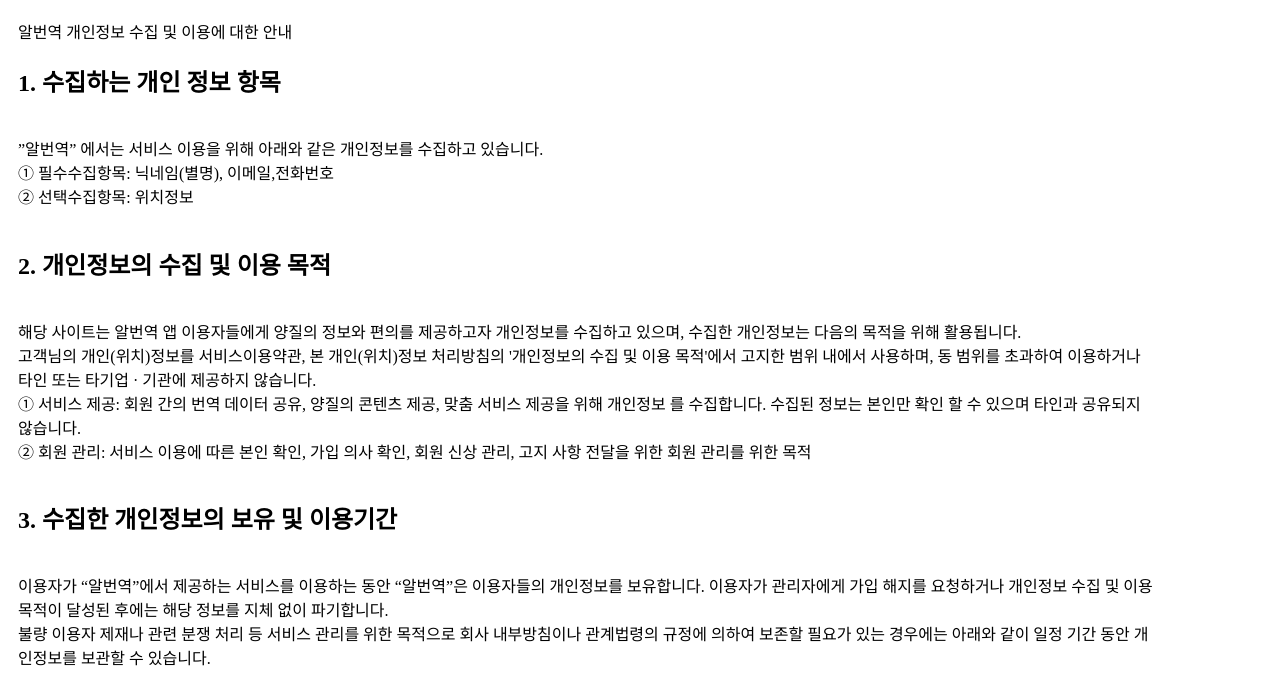
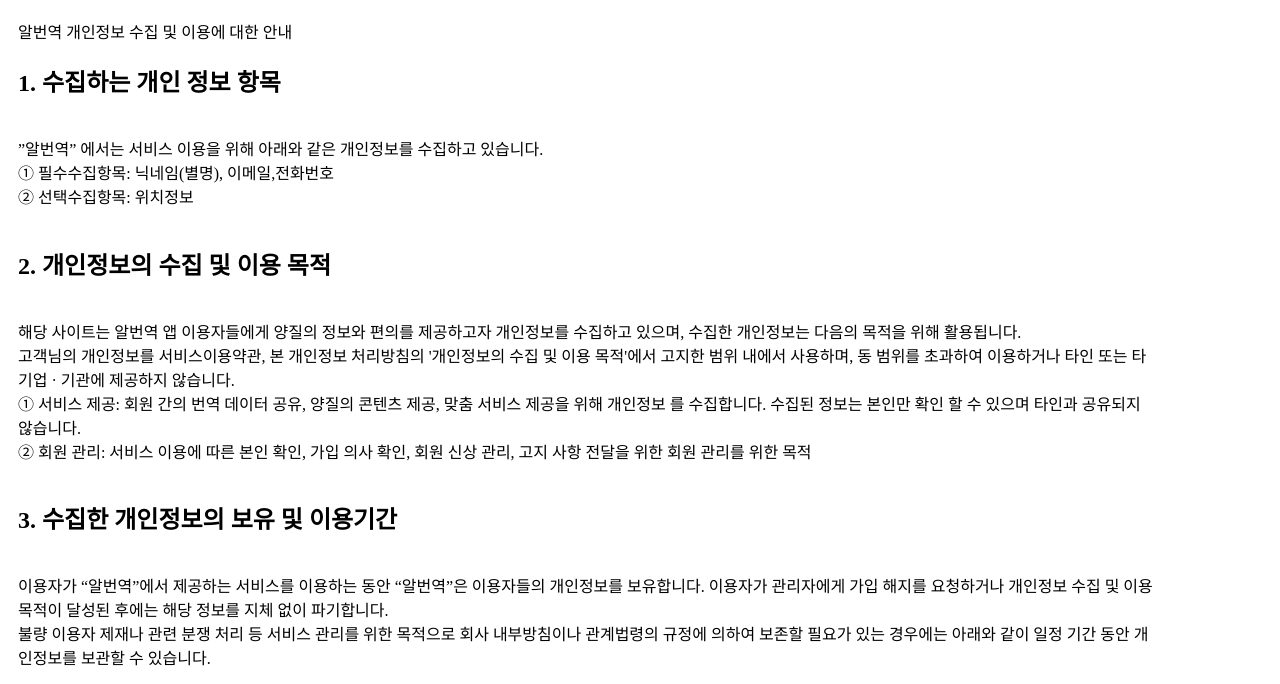
Before and after one commit to Resoft-kr/eggtranslate-privacy, a plain HTML site: page index.html in a window 1280 px wide. Shown: the part 116-800 px from the top of the page. Drawn offline with Linux system fonts and the light colour scheme.

Commit message:
Update index.html

```diff
--- a/index.html
+++ b/index.html
@@ -17,7 +17,7 @@
 		<br>
 		<h2>2. 개인정보의 수집 및 이용 목적</h2><br> 해당 사이트는 알번역 앱 이용자들에게
 		양질의 정보와 편의를 제공하고자 개인정보를 수집하고 있으며, 수집한 개인정보는 다음의 목적을 위해 활용됩니다.<br/>
-		고객님의 개인(위치)정보를 서비스이용약관, 본 개인(위치)정보 처리방침의 '개인정보의 수집 및 이용 목적'에서 고지한 범위 내에서 사용하며, 동 범위를 초과하여 이용하거나 타인 또는 타기업 · 기관에 제공하지 않습니다.<br/>
+		고객님의 개인정보를 서비스이용약관, 본 개인정보 처리방침의 '개인정보의 수집 및 이용 목적'에서 고지한 범위 내에서 사용하며, 동 범위를 초과하여 이용하거나 타인 또는 타기업 · 기관에 제공하지 않습니다.<br/>
 		① 서비스 제공: 회원 간의 번역 데이터 공유, 양질의 콘텐츠 제공, 맞춤 서비스 제공을 위해 개인정보 를 수집합니다. 수집된 정보는 본인만 확인 할 수 있으며 타인과 공유되지 않습니다.<br/>
 		② 회원 관리: 서비스 이용에 따른 본인 확인, 가입 의사 확인, 회원 신상 관리, 고지 사항 전달을 위한 회원 관리를 위한 목적<br/><br/>
 
```
